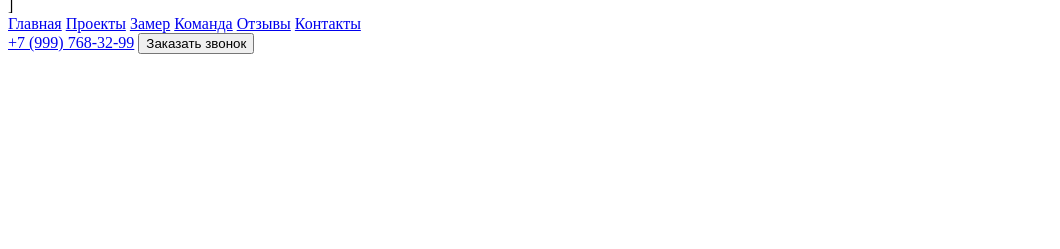
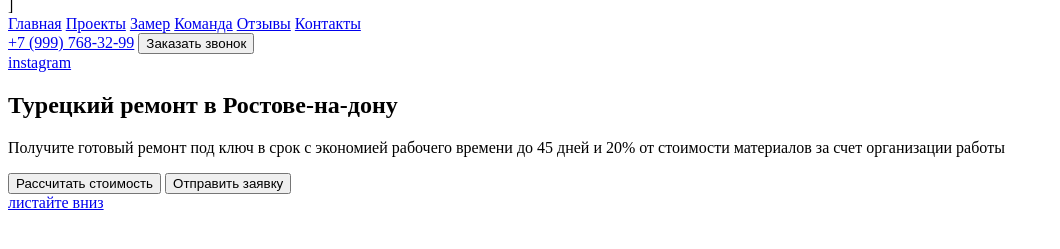
Before and after one commit to anton81zolotoi/repair-design, a website: page index.html in a window 1280 px wide. Shown: the part 29-278 px from the top of the page, without its empty margins (0-1060 px from the left). Drawn offline with Linux system fonts and the light colour scheme.

Commit message:
feat: add main in index.html

```diff
--- a/index.html
+++ b/index.html
@@ -20,8 +20,8 @@
                 </nav>
                   <!-- /.nav навигация-->
                  <div class="contacts menu__cantacts">
-                     <a href="tel:+79997683299" class="phone contacts__pho">+7 (999) 768-32-99</a>
-                     <button class="button contacts__button button--primary">Заказать звонок</button>
+                     <a href="tel:+79997683299" class="phone contacts__phone">+7 (999) 768-32-99</a>
+                     <button class="button contacts__button button--primary">Заказать звонок</button> <!-- модификатор двумя дефисами -->
                  </div>
                  <!-- /.contacts menu__cantacts контакты -->
             </div>
@@ -29,5 +29,26 @@
         </div>
         <!-- /.container -->
     </header>
+    <main>
+       <section class="hero">
+        <a href="#" class="instagram hero__instagram">instagram</a>
+        <div class="hero__content">
+            <div class="container">
+                <h1 class="title hero__title">
+                    Турецкий ремонт в Ростове-на-дону
+                </h1>
+                <p class="hero__text">Получите готовый ремонт под ключ в срок с экономией рабочего времени до 45 дней и 20% от стоимости материалов за счет организации работы</p>
+                <button class="button hero__button button--primary">Рассчитать стоимость</button>
+                <button class="button hero__button button--outline">Отправить заявку</button>
+            </div>
+            <!-- /.container -->
+        </div>
+        <!-- /.hero__content -->
+        <a href="#" class="scroll-down">листайте вниз</a>
+
+       </section>
+       <!-- /.hero -->
+
+    </main>
 </body>
 </html>
```
